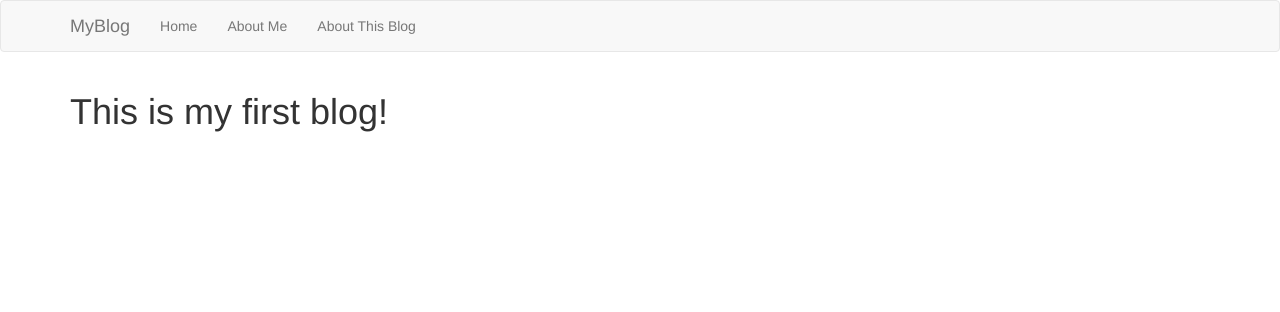
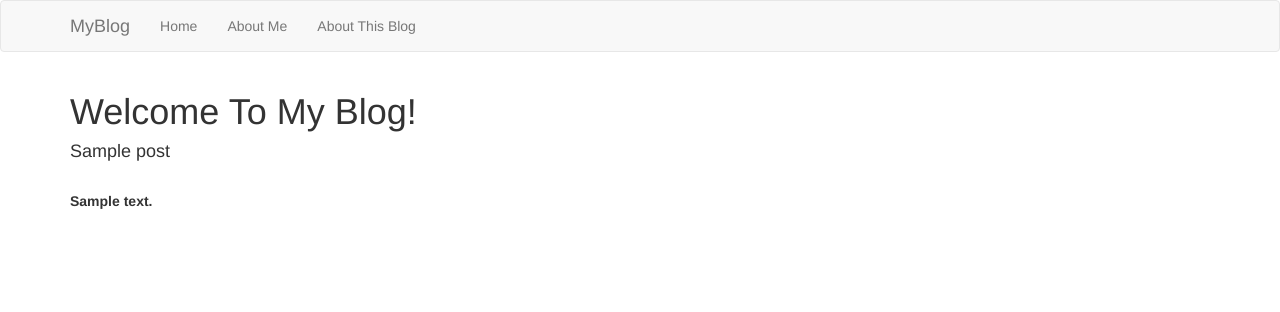
Before and after one commit to viliusgudziunas/myblog, a Flask app: page / in a window 1280 px wide. Shown: the top 312 px of the page. Run offline with Flask 2, Linux system fonts and the light colour scheme; tables that the repository leaves empty hold one stand-in row (values such as "Sample post"); some libraries are stand-ins or nearby versions.

Commit message:
Can write posts and they will be displayed in the home page

```diff
--- a/app/admin/forms.py
+++ b/app/admin/forms.py
@@ -1,6 +1,6 @@
 from flask_wtf import FlaskForm
 from wtforms import StringField, PasswordField, TextAreaField, SubmitField
-from wtforms.validators import DataRequired
+from wtforms.validators import DataRequired, Length
 
 class LoginForm(FlaskForm):
     username = StringField("Username", validators=[DataRequired()])
@@ -8,5 +8,6 @@ class LoginForm(FlaskForm):
     submit = SubmitField("Sign In")
 
 class PostForm(FlaskForm):
-    post = TextAreaField("Say something", validators=[DataRequired()])
+    title = StringField("Create Title", validators=[DataRequired(), Length(max=64)])
+    body = TextAreaField("Write Your Post", validators=[DataRequired()])
     submit = SubmitField("Submit")
--- a/app/admin/routes.py
+++ b/app/admin/routes.py
@@ -1,5 +1,5 @@
+from werkzeug.urls import url_parse
 from flask import render_template, flash, url_for, redirect, request
-from werkzeug.urls import url_parse
 from flask_login import login_required, login_user, current_user
 from app import db
 from app.admin.forms import PostForm, LoginForm
@@ -36,7 +36,7 @@ def write_post():
     """Write Post page"""
     form = PostForm()
     if form.validate_on_submit():
-        post = Post(body=form.post.data, author="Admin")
+        post = Post(title=form.title.data, body=form.body.data)
         db.session.add(post)
         db.session.commit()
         flash("The post has been added to the blog!")
--- a/app/main/routes.py
+++ b/app/main/routes.py
@@ -1,10 +1,12 @@
 from flask import current_app, render_template
 from app.main import bp
+from app.models import Post
 
 @bp.route("/")
 def index():
     """Index page"""
-    return render_template("main/index.html", title="Home")
+    posts = Post.query.all()
+    return render_template("main/index.html", title="Home", posts=posts)
 
 @bp.route("/about_me")
 def about_me():
--- a/app/templates/main/index.html
+++ b/app/templates/main/index.html
@@ -1,5 +1,8 @@
 {% extends "base.html" %}
 
 {% block app_content %}
-    <h1>This is my first blog!</h1>
+    <h1>Welcome To My Blog!</h1>
+    {% for post in posts %}
+    <div><p><h4>{{ post.title }}</h4><br><b>{{ post.body }}</b></p></div>
+    {% endfor %}
 {% endblock %}
```
Also changed, not shown: migrations/versions/cca51eb5fdc0_users_posts_about_me_posts_tables_and_.py (renamed from migrations/versions/91f1331b7db4_user_post_about_me_post_tabels_and_load_.py, +4 -4 lines).
